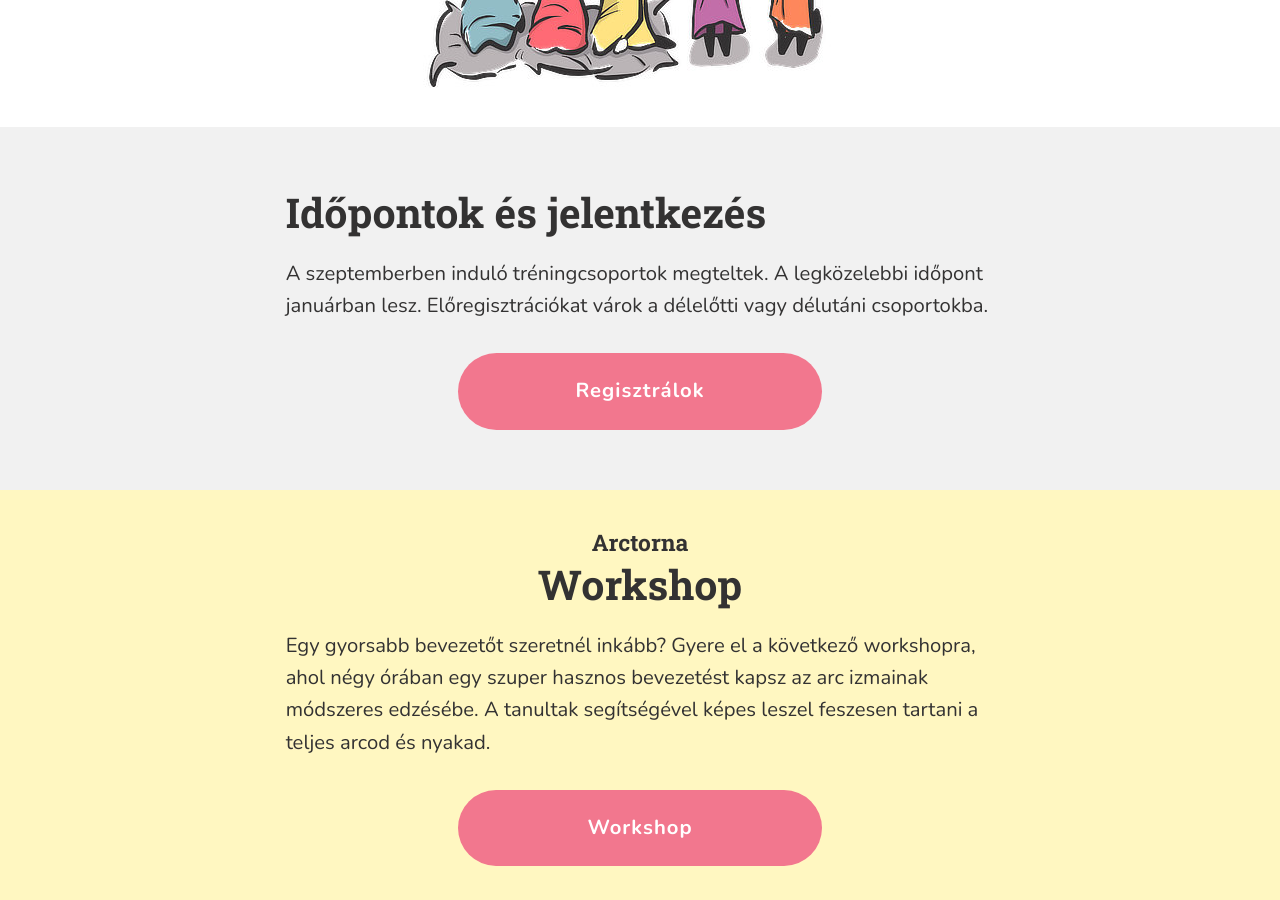
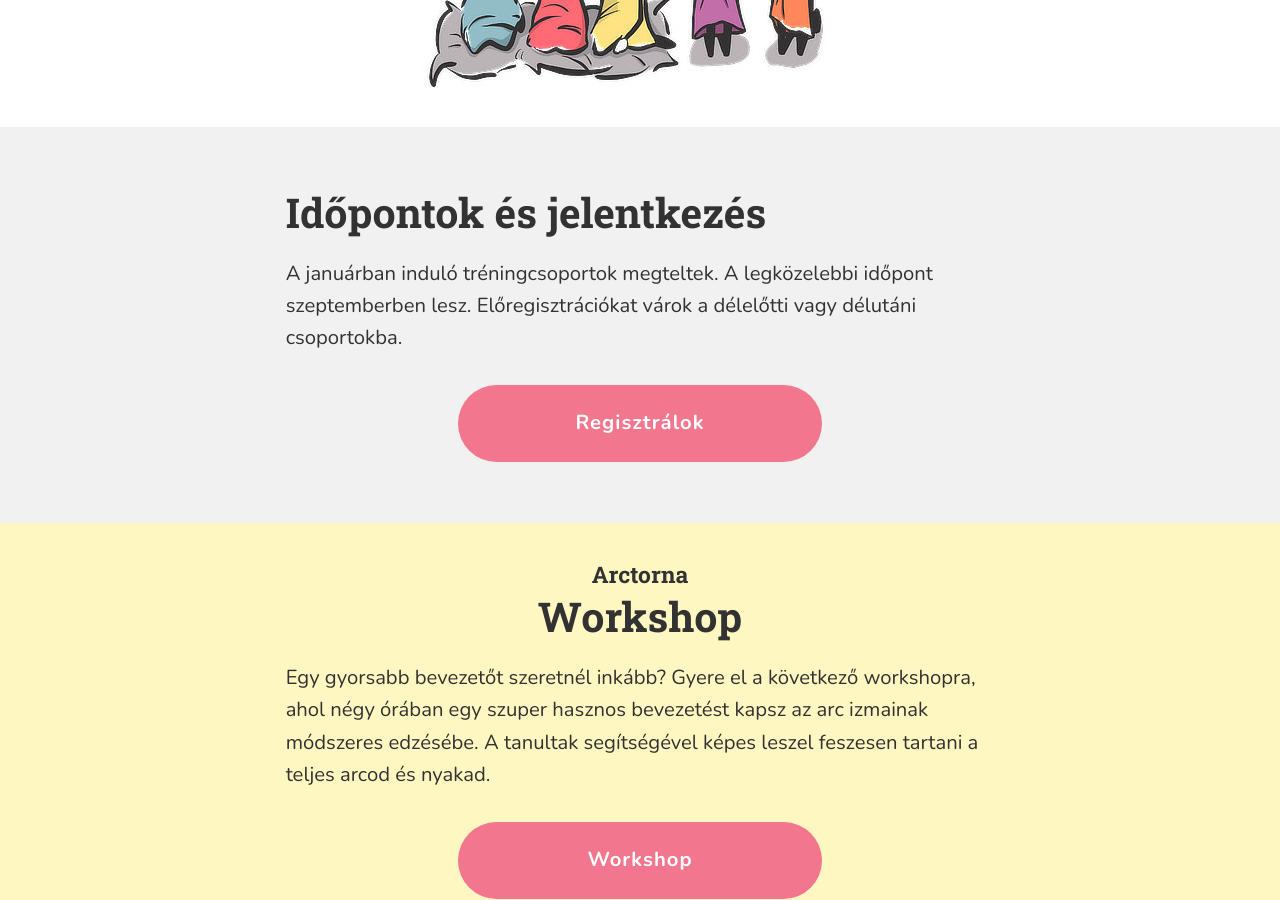
Before and after one commit to monikamudra/arctorna, a Jekyll site: the page built from trening.md, in a window 1280 px wide and 900 px high, scrolled down 2133 px. Built offline with Jekyll 4.4.1, drawn with Linux system fonts in a browser that asks for light colours.

Commit message:
Update event

```diff
--- a/_layouts/trening.html
+++ b/_layouts/trening.html
@@ -58,8 +58,8 @@ workshop_text:
     <div class="c-ContentBlock u-MarginTop">
       <div class="c-Article">
         <p>
-          A szeptemberben induló tréningcsoportok megteltek. A legközelebbi
-          időpont januárban lesz. Előregisztrációkat várok a délelőtti vagy
+          A januárban induló tréningcsoportok megteltek. A legközelebbi
+          időpont szeptemberben lesz. Előregisztrációkat várok a délelőtti vagy
           délutáni csoportokba.
         </p>
       </div>
```
